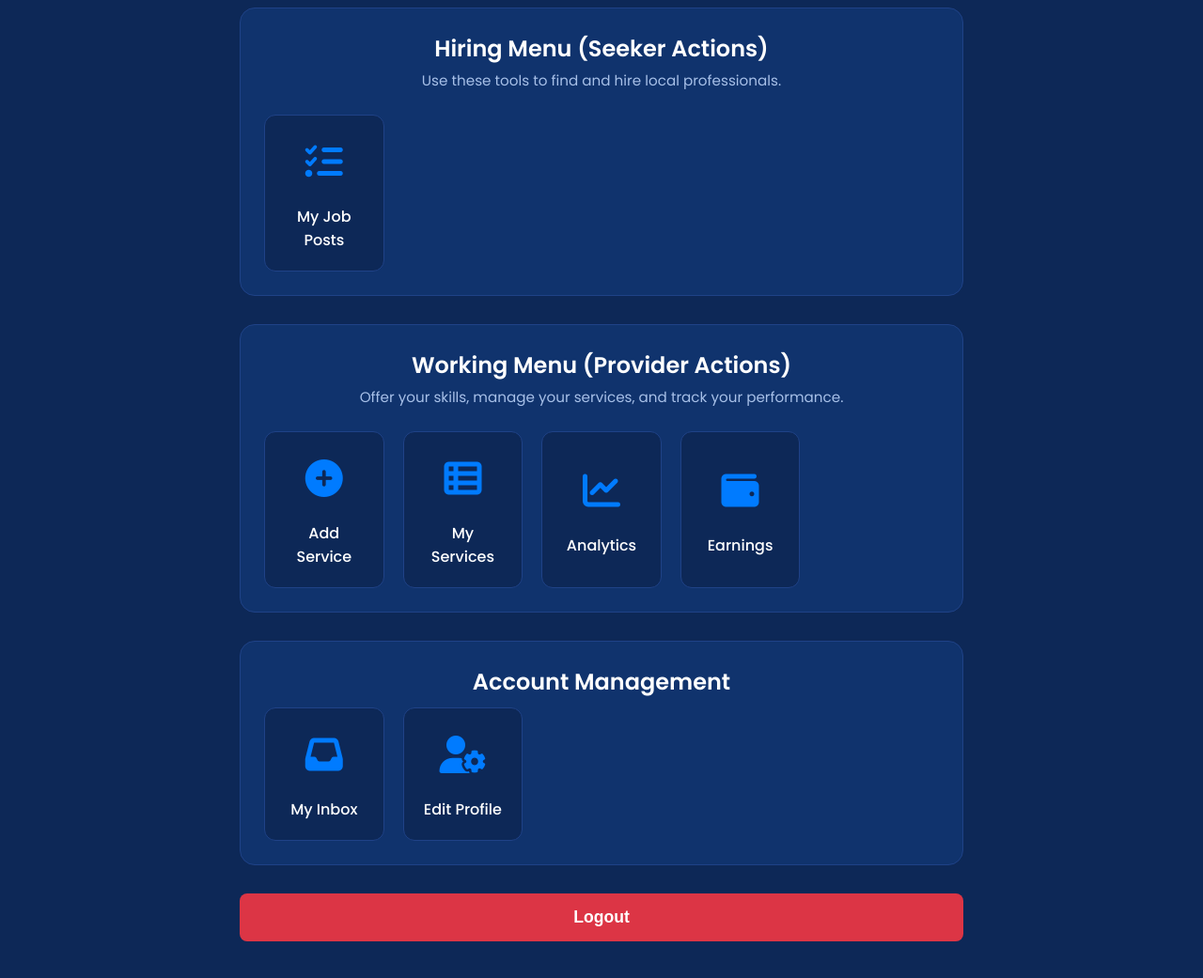
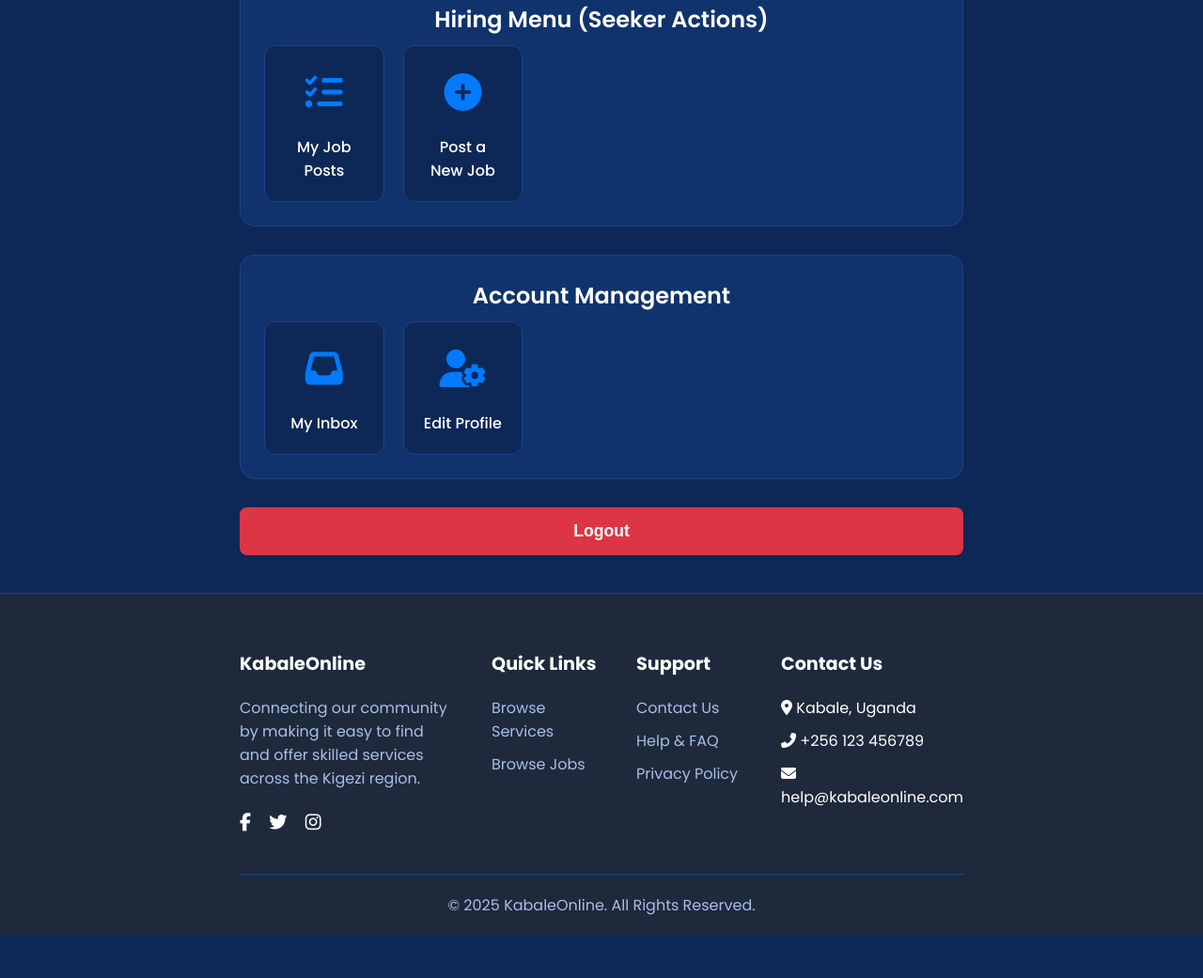
Before and after one commit to shopkabale/services, a plain HTML site: page dashboard.html in a window 1280 px wide. Shown: the part 661-1702 px from the top of the page at 94% size. After the commit the page ends 1657 px from the top, so only its background shows below. Drawn offline with Linux system fonts and the light colour scheme; no server answers.

Commit message:
Update dashboard.html

```diff
--- a/dashboard.html
+++ b/dashboard.html
@@ -39,6 +39,18 @@
         .menu-item .icon { font-size: 2.5rem; color: var(--accent-primary); margin-bottom: 15px; }
         .menu-item .label { font-weight: 500; font-size: 1rem; }
         .btn-logout { display: block; width: 100%; padding: 15px; border-radius: 8px; text-align: center; text-decoration: none; font-size: 1.1rem; font-weight: 600; background-color: #dc3545; color: #fff; border: none; cursor: pointer; }
+
+        /* New Footer Styles */
+        footer { background-color: var(--bg-card); color: var(--text-primary); padding: 60px 0 20px 0; border-top: 1px solid var(--border-color); }
+        .footer-grid { display: grid; grid-template-columns: 1fr; gap: 40px; margin-bottom: 40px; }
+        @media (min-width: 768px) { .footer-grid { grid-template-columns: 2fr 1fr 1fr 1fr; } }
+        .footer-grid h4 { color: var(--text-primary); font-size: 1.2rem; margin-bottom: 20px; }
+        .footer-about p { color: var(--text-secondary); margin-bottom: 20px; }
+        .footer-socials a { color: var(--text-primary); font-size: 1.2rem; margin-right: 15px; }
+        .footer-links ul { list-style: none; padding: 0; }
+        .footer-links li { margin-bottom: 10px; }
+        .footer-links a { color: var(--text-secondary); text-decoration: none; }
+        .footer-bottom { text-align: center; padding-top: 20px; border-top: 1px solid var(--border-color); color: var(--text-secondary); }
     </style>
 </head>
 <body class="dark-mode">
@@ -53,7 +65,7 @@
             <div class="profile-header">
                 <img src="https://placehold.co/120x120/10336d/a7c0e8?text=..." alt="Profile Picture" class="profile-picture" id="profile-picture">
                 <h1 class="profile-name" id="profile-name">Loading...</h1>
-                <p class="welcome-message" id="welcome-message">Welcome to your dashboard!</p>
+                <p class="welcome-message" id="welcome-message"></p>
             </div>
 
             <div class="dashboard-section">
@@ -61,31 +73,35 @@
                 <div class="menu-grid">
                     <a href="index.html" class="menu-item"><div class="icon"><i class="fas fa-home"></i></div><span class="label">Homepage</span></a>
                     <a href="services.html" class="menu-item"><div class="icon"><i class="fas fa-search"></i></div><span class="label">Find Services</span></a>
+                    <a href="browse-jobs.html" class="menu-item"><div class="icon"><i class="fas fa-briefcase"></i></div><span class="label">Browse Jobs</span></a>
                     <a href="group-chat.html" class="menu-item"><div class="icon"><i class="fas fa-users"></i></div><span class="label">Community Chat</span></a>
                 </div>
-
-
             </div>
 
             <div class="dashboard-section">
                 <h2 class="section-title">Hiring Menu (Seeker Actions)</h2>
-                <p class="section-description">Use these tools to find and hire local professionals.</p>
                 <div class="menu-grid">
                     <a href="my-job-posts.html" class="menu-item"><div class="icon"><i class="fas fa-tasks"></i></div><span class="label">My Job Posts</span></a>
+                    <a href="post-job.html" class="menu-item"><div class="icon"><i class="fas fa-plus-circle"></i></div><span class="label">Post a New Job</span></a>
+                </div>
+            </div>
 
-            </div>
-</div>
-
-
-            <div class="dashboard-section">
+            <div id="provider-section" class="dashboard-section" style="display: none;">
                 <h2 class="section-title">Working Menu (Provider Actions)</h2>
-                <p class="section-description">Offer your skills, manage your services, and track your performance.</p>
                 <div class="menu-grid">
-                    <a href="manage-service.html" class="menu-item"><div class="icon"><i class="fas fa-plus-circle"></i></div><span class="label">Add Service</span></a>
                     <a href="manage-service.html" class="menu-item"><div class="icon"><i class="fas fa-th-list"></i></div><span class="label">My Services</span></a>
                     <a href="analytics.html" class="menu-item"><div class="icon"><i class="fas fa-chart-line"></i></div><span class="label">Analytics</span></a>
                     <a href="earnings.html" class="menu-item"><div class="icon"><i class="fas fa-wallet"></i></div><span class="label">Earnings</span></a>
                 </div>
+            </div>
+
+            <div id="become-provider-section" class="dashboard-section" style="display: none;">
+                 <h2 class="section-title">Want to Offer Your Skills?</h2>
+                 <p class="section-description">Upgrade your account to a provider profile to start listing your services and earning money in the community.</p>
+                 <a href="edit-profile.html" class="menu-item" style="max-width: 250px; margin: 0 auto; background-color: var(--accent-primary); border-color: var(--accent-primary);">
+                    <div class="icon" style="color: #fff;"><i class="fas fa-handshake"></i></div>
+                    <span class="label" style="color: #fff;">Become a Provider</span>
+                 </a>
             </div>
 
             <div class="dashboard-section">
@@ -99,7 +115,52 @@
             <button class="btn-logout" id="logout-btn">Logout</button>
         </div>
     </main>
+
+    <footer>
+        <div class="container">
+            <div class="footer-grid">
+                <div class="footer-about">
+                    <h4>KabaleOnline</h4>
+                    <p>Connecting our community by making it easy to find and offer skilled services across the Kigezi region.</p>
+                     <div class="footer-socials">
+                        <a href="#"><i class="fab fa-facebook-f"></i></a>
+                        <a href="#"><i class="fab fa-twitter"></i></a>
+                        <a href="#"><i class="fab fa-instagram"></i></a>
+                    </div>
+                </div>
+                <div class="footer-links">
+                    <h4>Quick Links</h4>
+                    <ul id="footer-quick-links">
+                        <li><a href="services.html">Browse Services</a></li>
+                        <li><a href="browse-jobs.html">Browse Jobs</a></li>
+                        <!-- Dynamic Links will be added here by global-auth.js -->
+                    </ul>
+                </div>
+                <div class="footer-links">
+                    <h4>Support</h4>
+                    <ul>
+                        <li><a href="#">Contact Us</a></li>
+                        <li><a href="#">Help & FAQ</a></li>
+                        <li><a href="#">Privacy Policy</a></li>
+                    </ul>
+                </div>
+                 <div class="footer-links">
+                    <h4>Contact Us</h4>
+                    <ul>
+                        <li><i class="fas fa-map-marker-alt"></i> Kabale, Uganda</li>
+                        <li><i class="fas fa-phone-alt"></i> +256 123 456789</li>
+                        <li><i class="fas fa-envelope"></i> help@kabaleonline.com</li>
+                    </ul>
+                </div>
+            </div>
+            <div class="footer-bottom">
+                <p>&copy; 2025 KabaleOnline. All Rights Reserved.</p>
+            </div>
+        </div>
+    </footer>
+
     <script src="theme.js" defer></script>
+    <script src="global-auth.js" type="module"></script>
     <script src="dashboard.js" type="module"></script>
 </body>
 </html>
```
